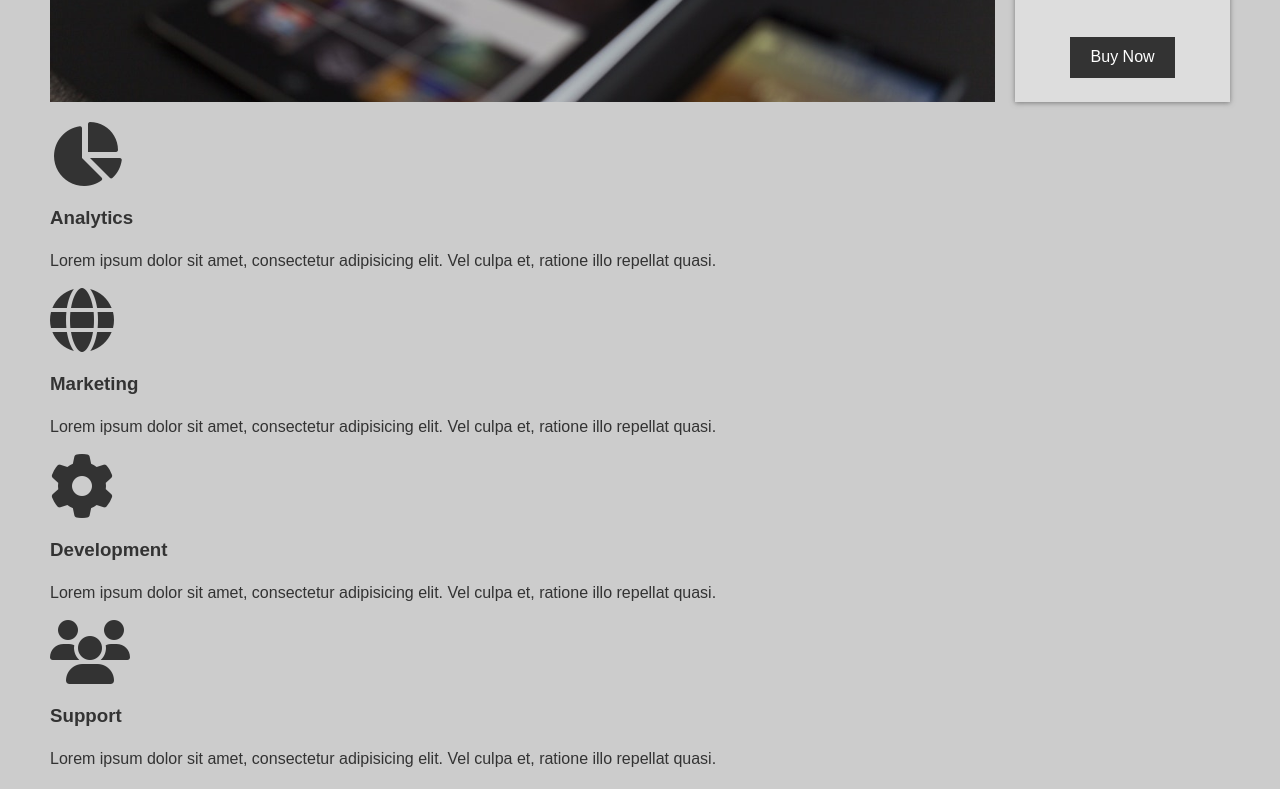
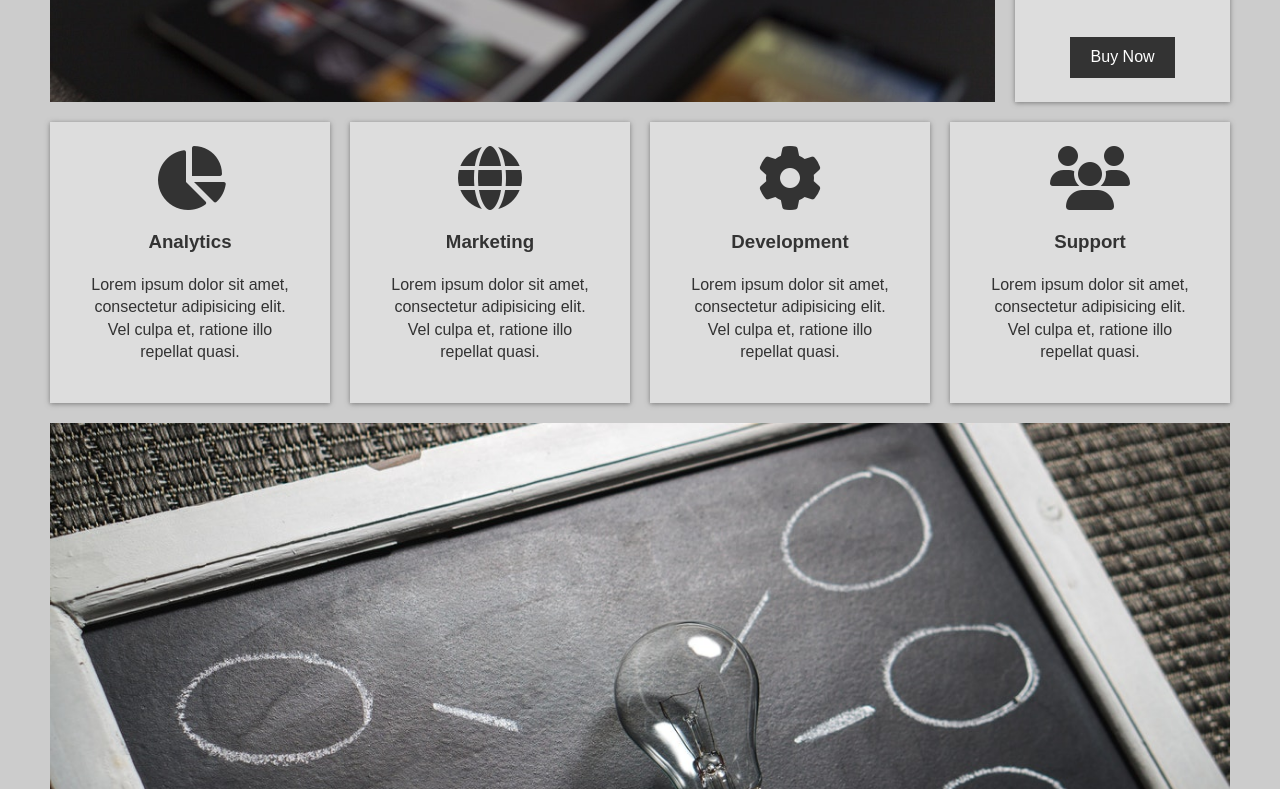
Before and after one commit to ArchitAdh/CSS-Grid-Website, a plain HTML site: page index.html in a window 1280 px wide. Shown: the part 631-1420 px from the top of the page. Drawn offline with Linux system fonts and the light colour scheme.

Commit message:
styled boxes

```diff
--- a/style.css
+++ b/style.css
@@ -130,3 +130,16 @@ img {
 .top-box-b {
   grid-area: tb-b;
 }
+
+/* Boxes */
+.boxes {
+  display: grid;
+  grid-gap: 20px;
+  grid-template-columns: repeat(auto-fit, minmax(200px, 1fr));
+}
+.box {
+  background-color: var(--primary);
+  text-align: center;
+  padding: 1.5rem 2rem;
+  box-shadow: var(--shadow);
+}
```
